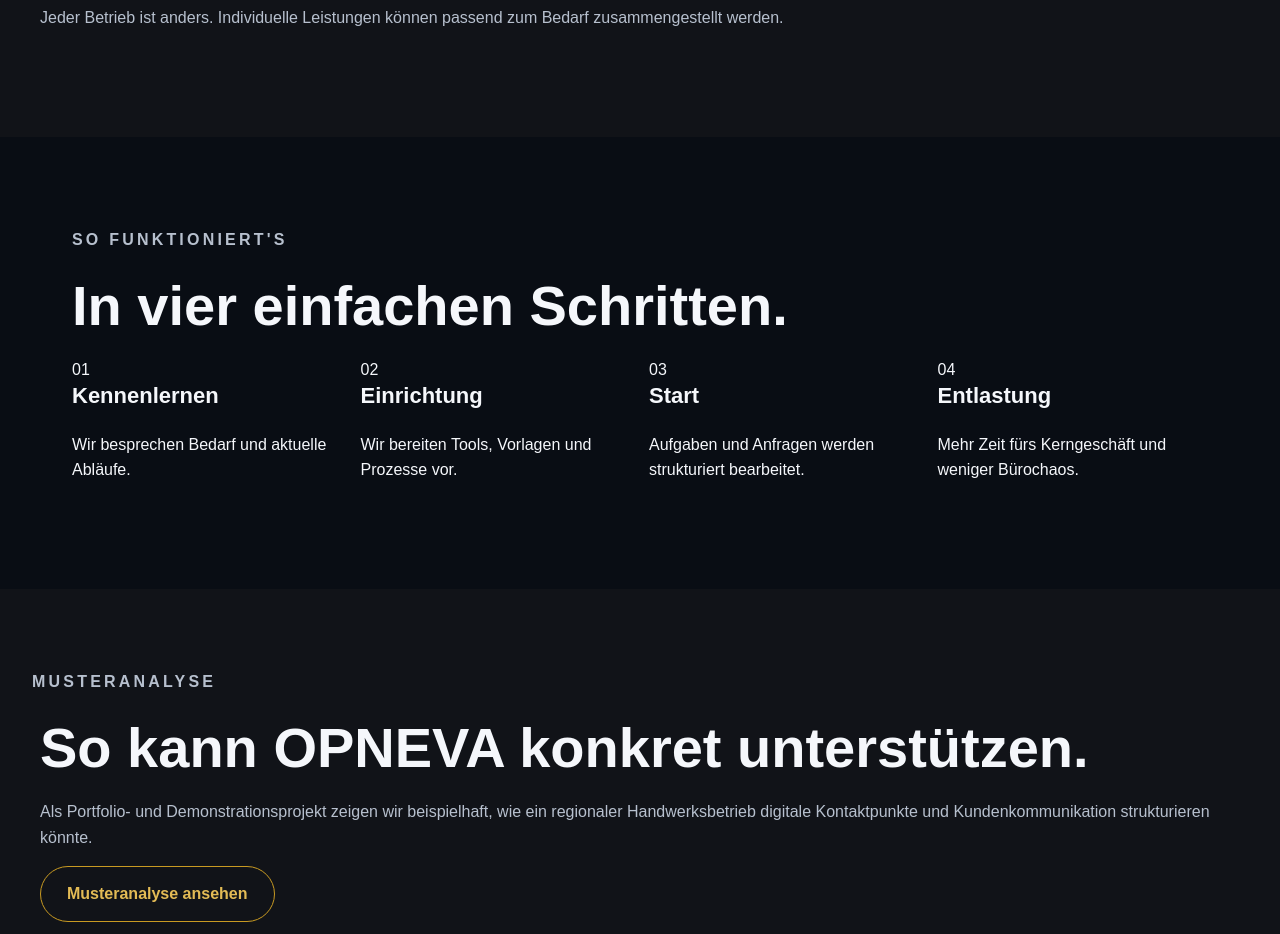
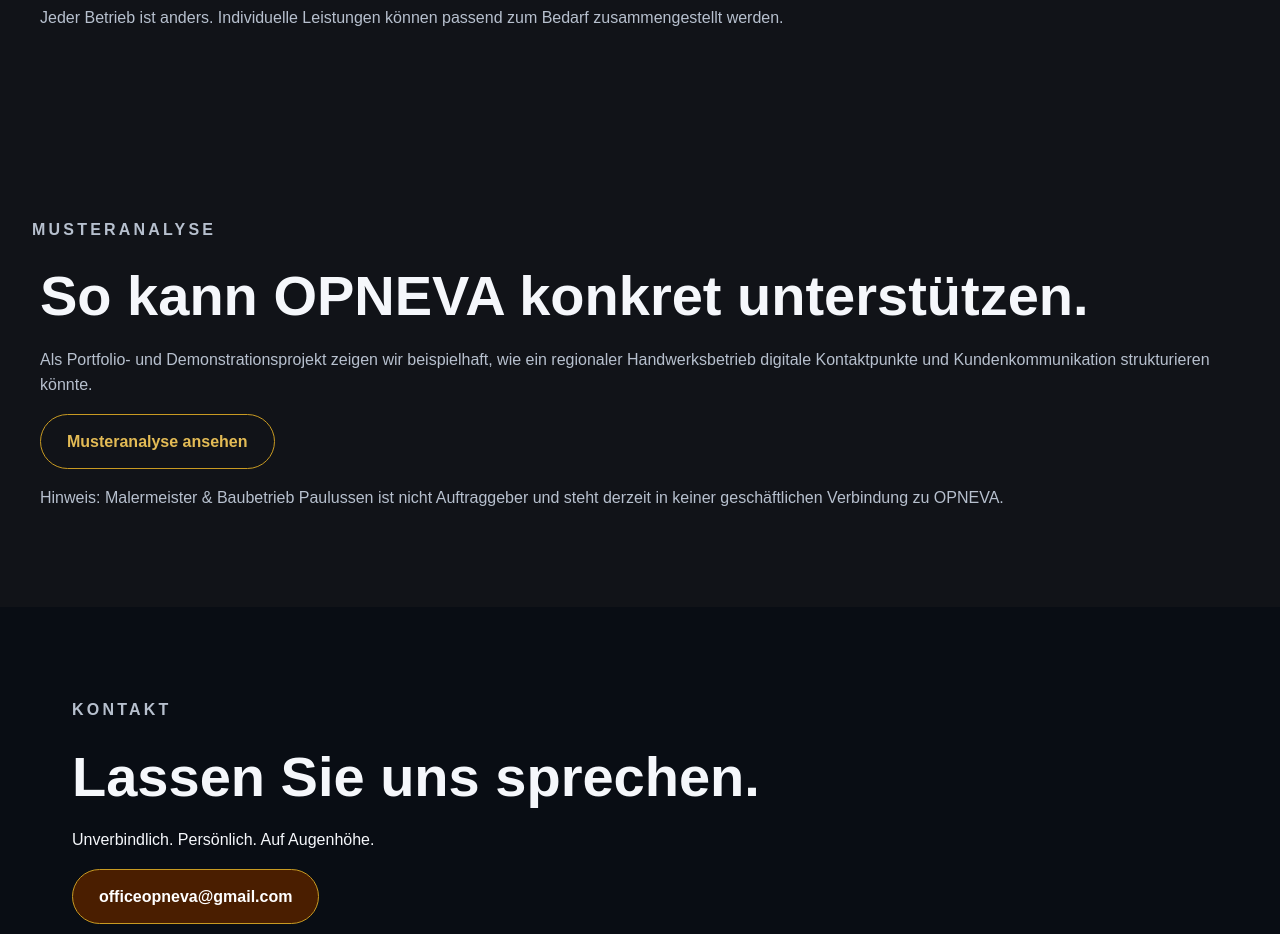
Before and after one commit to officeopneva-cpu/opneva-website, a plain HTML site: page index.html in a window 1280 px wide. Shown: the part 2920-3854 px from the top of the page. Drawn offline with Linux system fonts and the light colour scheme.

Commit message:
Update index.html

```diff
--- a/index.html
+++ b/index.html
@@ -90,17 +90,6 @@
     <p class="note">Jeder Betrieb ist anders. Individuelle Leistungen können passend zum Bedarf zusammengestellt werden.</p>
   </section>
 
-  <section class="section-shell section-dark" id="ablauf">
-    <p class="eyebrow">SO FUNKTIONIERT'S</p>
-    <div class="section-heading compact"><h2>In vier einfachen Schritten.</h2></div>
-    <div class="steps">
-      <article><span>01</span><h3>Kennenlernen</h3><p>Wir besprechen Bedarf und aktuelle Abläufe.</p></article>
-      <article><span>02</span><h3>Einrichtung</h3><p>Wir bereiten Tools, Vorlagen und Prozesse vor.</p></article>
-      <article><span>03</span><h3>Start</h3><p>Aufgaben und Anfragen werden strukturiert bearbeitet.</p></article>
-      <article><span>04</span><h3>Entlastung</h3><p>Mehr Zeit fürs Kerngeschäft und weniger Bürochaos.</p></article>
-    </div>
-  </section>
-
   <section class="section-shell section-light sample-section">
     <p class="eyebrow">MUSTERANALYSE</p>
     <div class="sample-box">
```
